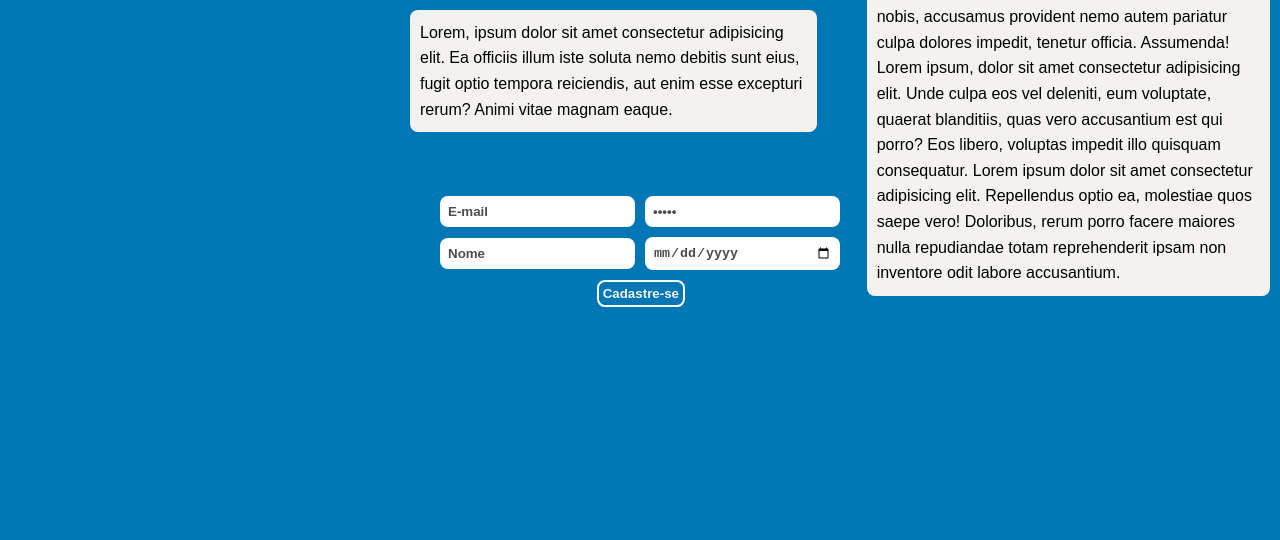
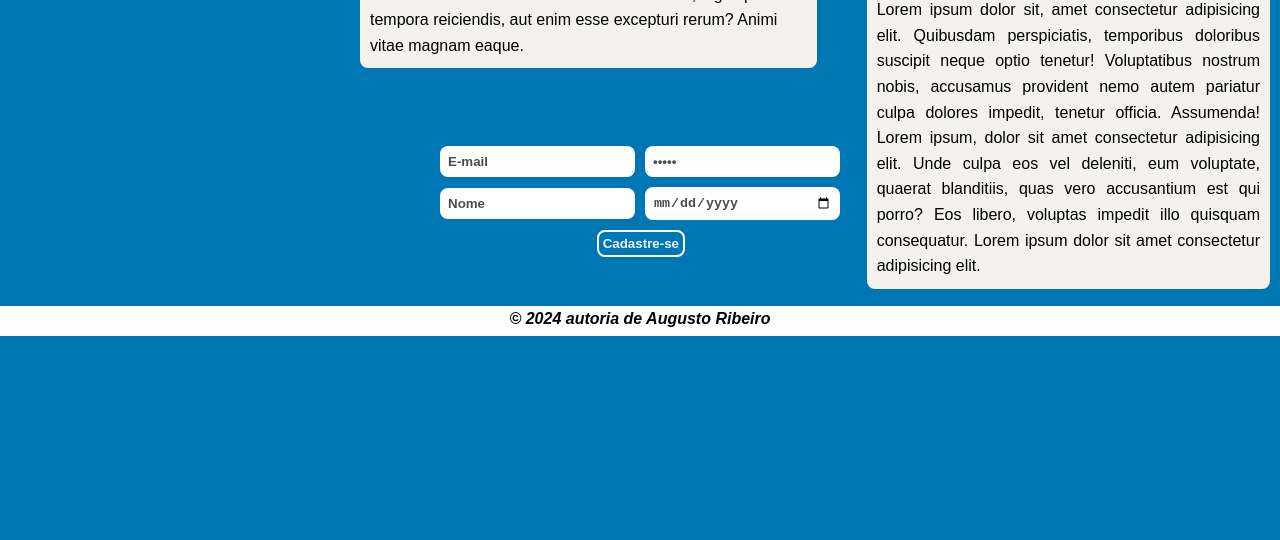
Before and after one commit to BellKan/Landing-page, a plain HTML site: page page/index.html in a window 1280 px wide. Shown: the part 260-800 px from the top of the page. Drawn offline with Linux system fonts and the light colour scheme.

Commit message:
landing page linkedin

```diff
--- a/page/index.html
+++ b/page/index.html
@@ -47,7 +47,7 @@
             <div class="filho">
                 <h1>Titulo</h1>
                 <span>
-                    <p>Lorem ipsum dolor sit, amet consectetur adipisicing elit. Quibusdam perspiciatis, temporibus doloribus suscipit neque optio tenetur! Voluptatibus nostrum nobis, accusamus provident nemo autem pariatur culpa dolores impedit, tenetur officia. Assumenda! Lorem ipsum, dolor sit amet consectetur adipisicing elit. Unde culpa eos vel deleniti, eum voluptate, quaerat blanditiis, quas vero accusantium est qui porro? Eos libero, voluptas impedit illo quisquam consequatur. Lorem ipsum dolor sit amet consectetur adipisicing elit. Repellendus optio ea, molestiae quos saepe vero! Doloribus, rerum porro facere maiores nulla repudiandae totam reprehenderit ipsam non inventore odit labore accusantium.</p>
+                    <p>Lorem ipsum dolor sit, amet consectetur adipisicing elit. Quibusdam perspiciatis, temporibus doloribus suscipit neque optio tenetur! Voluptatibus nostrum nobis, accusamus provident nemo autem pariatur culpa dolores impedit, tenetur officia. Assumenda! Lorem ipsum, dolor sit amet consectetur adipisicing elit. Unde culpa eos vel deleniti, eum voluptate, quaerat blanditiis, quas vero accusantium est qui porro? Eos libero, voluptas impedit illo quisquam consequatur. Lorem ipsum dolor sit amet consectetur adipisicing elit. </p>
                 </span>
             </div>
         </div>
@@ -61,7 +61,7 @@
         </div>
     </main>
     <footer>
-
+        <p>&copy; 2024 autoria de Augusto Ribeiro</p>
     </footer>
     <script src="../src/app.js"></script>
 </body>
--- a/styles/styles.css
+++ b/styles/styles.css
@@ -116,13 +116,15 @@ main{
 }
 .parente{
     margin: auto;
-    margin-left: 400px;
+    margin-left: 350px;
+    margin-top: 100px;
     padding: 10px;
     background-color: var(--cor-fundo);
     border-radius: 8px;
 }
 .filho{
     margin: auto;
+    margin-top: 70px;
     padding: 10px;
     background-color: var(--cor-fundo);
     border-radius: 8px;
@@ -136,7 +138,7 @@ main{
     gap: 10px;
     grid-template-columns: 1fr 1fr;
     margin: auto;
-    margin-top: -100px;
+    margin-top: -150px;
     margin-right: 430px;
 }
 .btn-2{
@@ -181,3 +183,22 @@ h1{
     text-align: center;
     padding: 10px;
 }
+footer{
+    background-color: white;
+    width: 100%;
+    height: 30px;
+    text-align: center;
+    margin: 0;
+    padding: 0;
+
+}
+footer>p{
+    margin: auto;
+    padding: auto;
+    font-family: Arial, Helvetica, sans-serif;
+    font-weight: bold;
+    font-style: italic;
+}
+.filho>span>p{
+    text-align: justify;
+}
```
